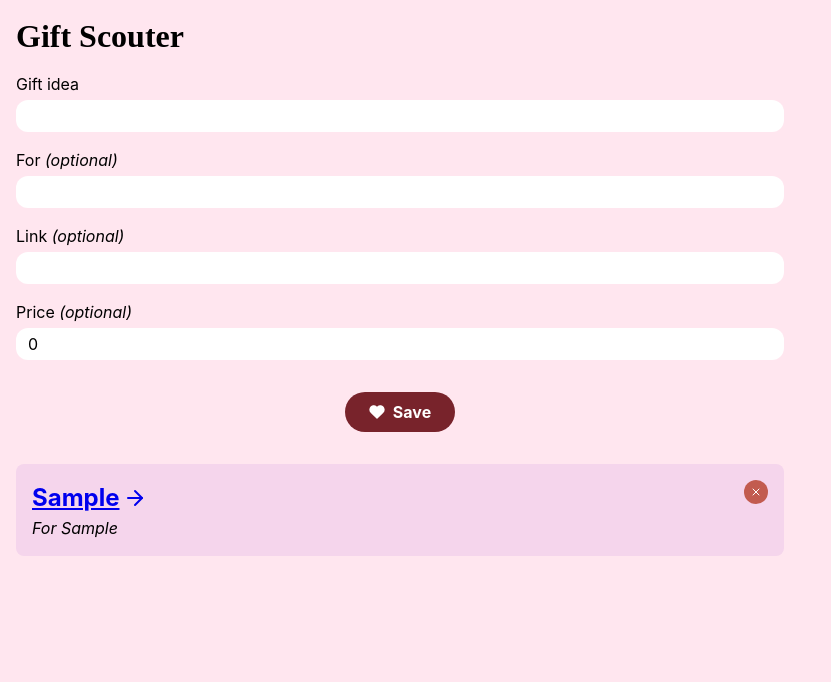
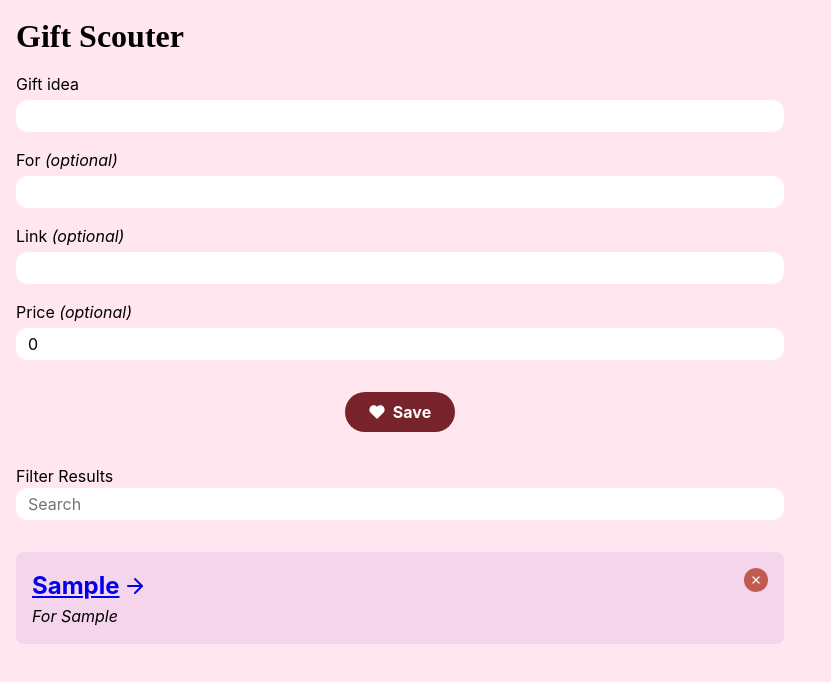
Before and after one commit to Parkreiner/gift-scouter, a React (Create React App) app: page / in a window 1280 px wide. Both pictures are taken after typing "Sample", "Sample", "Sample" into the empty fields and a click on the button "Save". Shown: the top 682 px of the page, without its empty margins (0-831 px from the left). Built offline with nearby package versions, Linux system fonts and the light colour scheme.

Commit message:
feat: Big overhaul of logic/organization

```diff
--- a/src/components/GiftContainer/GiftContainer.tsx
+++ b/src/components/GiftContainer/GiftContainer.tsx
@@ -4,10 +4,10 @@ import GiftForm from "../GiftForm";
 import GiftItem from "../GiftItem";
 import styles from "./GiftContainer.module.css";
 import { writeGiftsToLocalStorage } from "../../helpers/localStorage";
+import SortBar from "../SortBar";
 
 export default function GiftContainer() {
   const currentGifts = useGifts();
-  const { removeGift } = useGiftUpdaters();
 
   // Updates local storage as gifts change
   useEffect(() => {
@@ -18,17 +18,7 @@ export default function GiftContainer() {
     <div className={styles.giftContainer}>
       <main>
         <GiftForm />
-
-        <section className={styles.giftList}>
-          {/** @todo - Update rest of code so key is more stable */}
-          {currentGifts.map((gift, index) => (
-            <GiftItem
-              key={index}
-              gift={gift}
-              onDelete={() => removeGift(index)}
-            />
-          ))}
-        </section>
+        <SortBar />
       </main>
     </div>
   );
--- a/src/components/GiftForm/GiftForm.tsx
+++ b/src/components/GiftForm/GiftForm.tsx
@@ -1,5 +1,5 @@
 import { useId } from "react";
-import { GiftIdea } from "../../sharedTypesAndConstants";
+import { GiftIdea, GiftIdeaWithoutId } from "../../sharedTypesAndConstants";
 import { useGifts, useGiftUpdaters } from "../GiftsContext";
 import { writeGiftsToLocalStorage } from "../../helpers/localStorage";
 import useDraftReducer from "./useDraftReducer";
@@ -7,7 +7,7 @@ import styles from "./GiftForm.module.css";
 import { Heart } from "react-feather";
 
 type FieldInfo = {
-  name: Exclude<keyof GiftIdea, "tags">;
+  name: Exclude<keyof GiftIdeaWithoutId, "tags">;
   displayName?: string;
   optional: boolean;
   type: "text" | "number";
@@ -47,16 +47,17 @@ function toTitleCase(str: string): string {
 
 export default function GiftForm() {
   const hookId = useId();
-  const currentGifts = useGifts();
   const [draftState, dispatch] = useDraftReducer();
-  const { setGifts } = useGiftUpdaters();
+  const { addGift } = useGiftUpdaters();
 
   const handleSubmit = (e: React.FormEvent) => {
     e.preventDefault();
-    const newGifts = [...currentGifts, draftState];
+    const newGift = {
+      id: String(Math.random()),
+      ...draftState,
+    };
 
-    writeGiftsToLocalStorage(newGifts);
-    setGifts(newGifts);
+    addGift(newGift);
     dispatch({ type: "submitted" });
   };
 
--- a/src/components/GiftForm/useDraftReducer.ts
+++ b/src/components/GiftForm/useDraftReducer.ts
@@ -1,5 +1,5 @@
 import { useReducer } from "react";
-import { GiftIdea } from "../../sharedTypesAndConstants";
+import { GiftIdea, GiftIdeaWithoutId } from "../../sharedTypesAndConstants";
 
 type DraftAction =
   | {
@@ -15,9 +15,12 @@ const initialDraftState = {
   link: "",
   price: 0,
   tags: [],
-} as const satisfies GiftIdea;
+} as const satisfies GiftIdeaWithoutId;
 
-function reduceDraft(draft: GiftIdea, action: DraftAction): GiftIdea {
+function reduceDraft(
+  draft: GiftIdeaWithoutId,
+  action: DraftAction
+): GiftIdeaWithoutId {
   switch (action.type) {
     case "fieldChanged": {
       const { field, value } = action.payload;
--- a/src/components/GiftItem/GiftItem.tsx
+++ b/src/components/GiftItem/GiftItem.tsx
@@ -19,7 +19,7 @@ export default function GiftItem({ gift, onDelete }: Props) {
     <article className={styles.giftItem}>
       {typeof onDelete === "function" && (
         <button type="button" className={styles.button} onClick={onDelete}>
-          <Close size={16} />
+          <Close size={16} strokeWidth={2.5} />
         </button>
       )}
 
--- a/src/components/GiftsContext/GiftsContext.tsx
+++ b/src/components/GiftsContext/GiftsContext.tsx
@@ -18,9 +18,9 @@ function useGiftSetup() {
     setGifts((prevGifts) => [...prevGifts, gift]);
   }, []);
 
-  const removeGift = useCallback((giftIndex: number) => {
+  const removeGift = useCallback((giftId: string) => {
     setGifts((prevGifts) => {
-      const removed = prevGifts.filter((_, index) => index !== giftIndex);
+      const removed = prevGifts.filter((gift) => gift.id !== giftId);
       return removed.length < prevGifts.length ? removed : prevGifts;
     });
   }, []);
--- /dev/null
+++ b/src/components/SortBar/SortBar.module.css
@@ -0,0 +1,8 @@
+.sortBar {
+  display: block;
+  width: 100%;
+  border: none;
+  padding: 4px 12px;
+  border-radius: 12px;
+  margin-bottom: 2rem;
+}
--- a/src/components/SortBar/SortBar.tsx
+++ b/src/components/SortBar/SortBar.tsx
@@ -1,44 +1,69 @@
-/**
- * Take a look at GiftContainer.tsx - I wasn't sure what you were going for, but
- * it might make sense to rip out the <section> element there and paste it in
- * your output here
- */
+import { useId, useState } from "react";
+import { useGifts, useGiftUpdaters } from "../GiftsContext";
+import GiftItem from "../GiftItem";
+import { GiftIdea } from "../../sharedTypesAndConstants";
+import styles from "./SortBar.module.css";
 
-import { useState } from "react";
-import debounce from "lodash.debounce";
-import { useGifts } from "../GiftsContext";
-import GiftItem from "../GiftItem";
+function filterGifts<G extends GiftIdea>(
+  gifts: readonly G[],
+  criteria: string
+): readonly G[] {
+  if (criteria === "") {
+    return gifts;
+  }
 
-function SortBar() {
+  const normalized = criteria.toUpperCase();
+
+  return gifts.filter((gift) => {
+    return Object.values(gift).some((giftValue) => {
+      if (typeof giftValue === "number") {
+        return String(giftValue).includes(normalized);
+      }
+
+      // For some reason, TypeScript is glitching out with the types here
+      if (Array.isArray(giftValue)) {
+        return giftValue.some((v: string) =>
+          v.toUpperCase().includes(normalized)
+        );
+      }
+
+      return (giftValue as string).toUpperCase().includes(normalized);
+    });
+  });
+}
+
+export default function SortBar() {
+  const hookId = useId();
   const [filterCriteria, setFilterCriteria] = useState("");
   const currentGifts = useGifts();
-  const filteredGifts = currentGifts.filter((gift) => {
-    return Object.values(gift).some((giftValue) => {
-      if (typeof giftValue === "number") {
-        return String(giftValue).includes(filterCriteria);
-      }
+  const { removeGift } = useGiftUpdaters();
 
-      if (Array.isArray(giftValue)) {
-        return giftValue.some((v) => v.includes(filterCriteria));
-      }
-
-      return giftValue.includes(filterCriteria);
-    });
-  });
+  const filtered = filterGifts(currentGifts, filterCriteria);
+  const sortBarId = `${hookId}-sortBar`;
 
   return (
     <div>
+      <label htmlFor={sortBarId}>
+        Filter Results
         <input
+          id={sortBarId}
+          className={styles.sortBar}
           type="text"
           placeholder="Search"
           value={filterCriteria}
           onChange={(e) => setFilterCriteria(e.target.value)}
         />
-      {filteredGifts.map((gift, index) => (
-        <GiftItem key={index} gift={gift} />
+      </label>
+
+      <section className={styles.giftList}>
+        {filtered.map((gift) => (
+          <GiftItem
+            key={gift.id}
+            gift={gift}
+            onDelete={() => removeGift(gift.id)}
+          />
         ))}
+      </section>
     </div>
   );
 }
-
-export default SortBar;
--- a/src/helpers/gifts.ts
+++ b/src/helpers/gifts.ts
@@ -1,21 +1,4 @@
-import { GiftIdea, GiftIdeaWithId } from "../sharedTypesAndConstants";
-
-export function addIds(gifts: readonly GiftIdea[]): readonly GiftIdeaWithId[] {
-  const prevIds = new Set<string>();
-  const withIds: GiftIdeaWithId[] = [];
-
-  for (const gift of gifts) {
-    let randomId = String(Math.random());
-    while (prevIds.has(randomId)) {
-      randomId = String(Math.random());
-    }
-
-    prevIds.add(randomId);
-    withIds.push({ ...gift, id: randomId });
-  }
-
-  return withIds;
-}
+import { GiftIdea } from "../sharedTypesAndConstants";
 
 export function isGiftIdea(value: unknown): value is GiftIdea {
   if (!value || typeof value !== "object") {
@@ -31,6 +14,8 @@ export function isGiftIdea(value: unknown): value is GiftIdea {
   const recast = value as Record<string, unknown>;
 
   return (
+    "id" in recast &&
+    typeof recast.id === "string" &&
     "description" in recast &&
     typeof recast.description === "string" &&
     "for" in recast &&
--- a/src/sharedTypesAndConstants.ts
+++ b/src/sharedTypesAndConstants.ts
@@ -1,4 +1,5 @@
 export type GiftIdea = Readonly<{
+  id: string;
   description: string;
   for: string;
   link: string;
@@ -6,6 +7,4 @@ export type GiftIdea = Readonly<{
   tags: readonly string[];
 }>;
 
-// Won't have time to move the codebase to using this, but for a long-term
-// React app, having some kind of ID is going to be essential
-export type GiftIdeaWithId = Readonly<{ id: string } & GiftIdea>;
+export type GiftIdeaWithoutId = Omit<GiftIdea, "id">;
```
Lines whose indentation alone changed are shown as unchanged.
